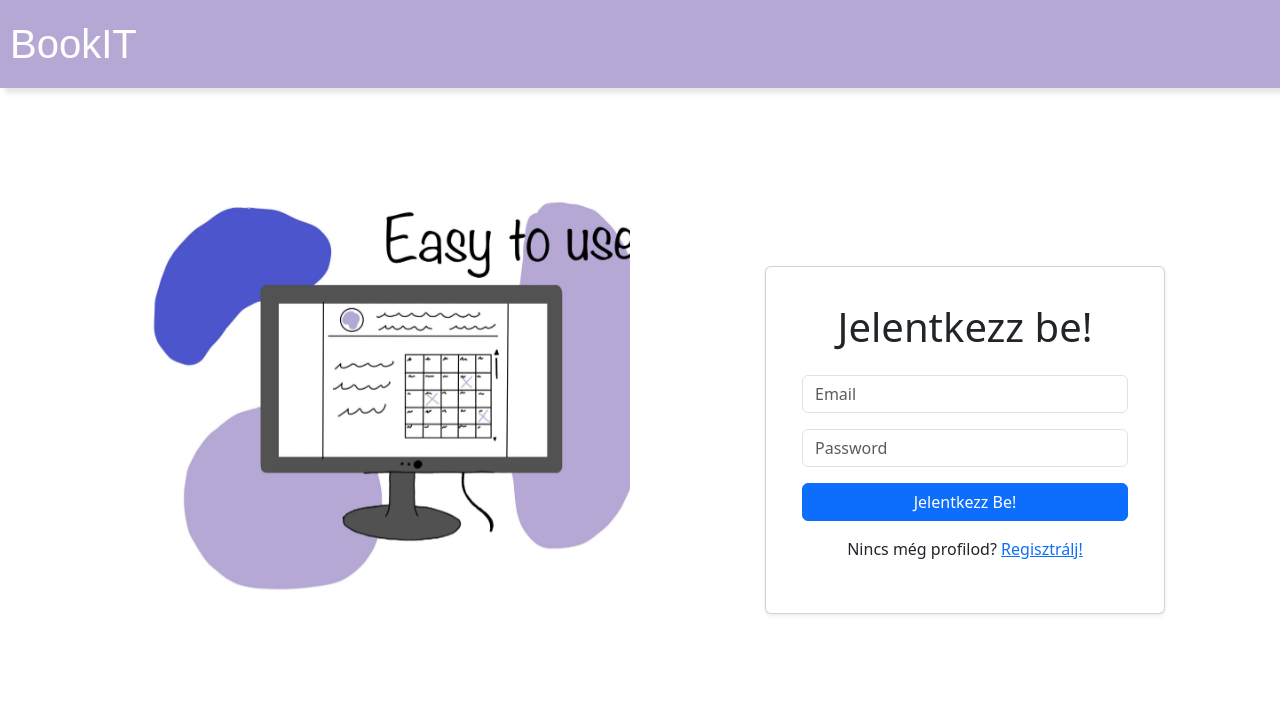
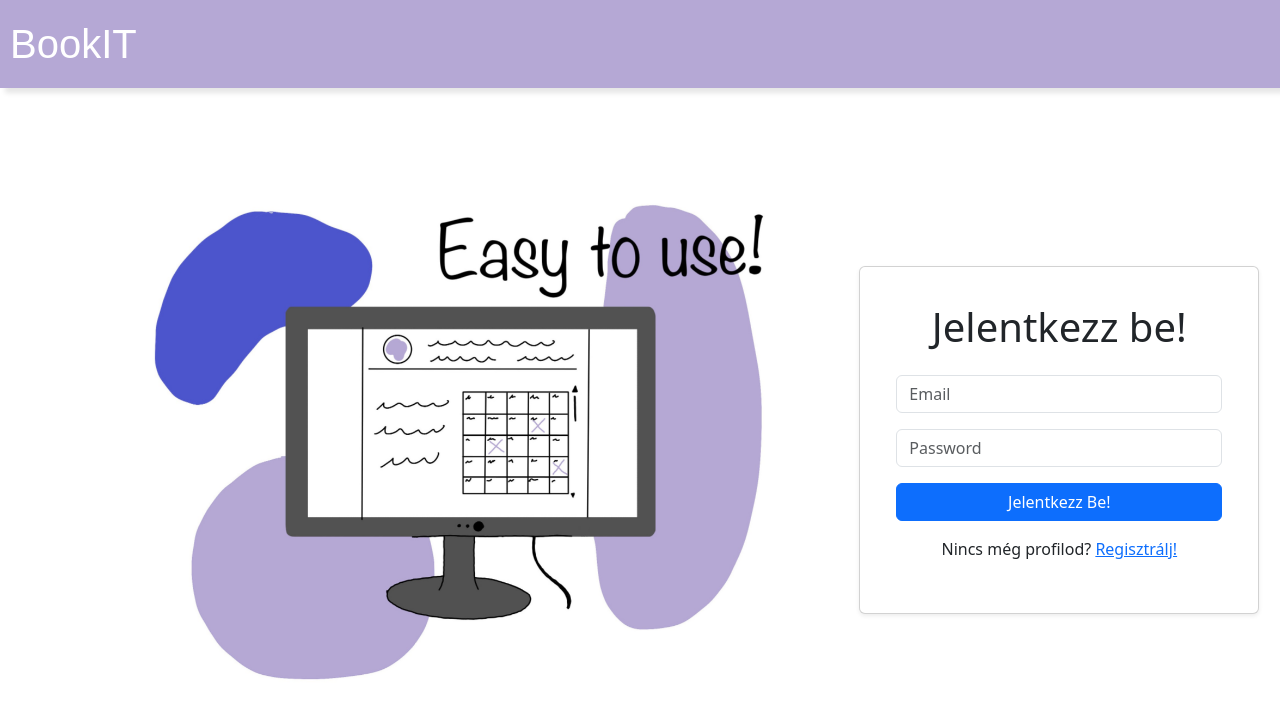
Before and after one commit to Booking-BA-BO/frontend, a React (Vite) app: page /login in a window 1280 px wide. Shown: the top 718 px of the page. Built offline with nearby package versions, Linux system fonts and the light colour scheme.

Commit message:
Login és Register nem mozog ha a Carousel változik (Galery.jsx). Header komponens átszervezve

```diff
--- a/src/App.jsx
+++ b/src/App.jsx
@@ -7,6 +7,7 @@ import { useContext } from "react";
 import { AppContext } from "./Context/AppContext";
 import Welcome from "./pages/Welcome";
 import WelcomeRegister from "./pages/WelcomeRegister";
+import Header from "./components/Header";
 
 export default function App() {
   const { user } = useContext(AppContext);
@@ -14,7 +15,7 @@ export default function App() {
   return (
 
     <BrowserRouter>
-    <div className=''>
+    <Header />
       <Routes>
         <Route path="/" element={<Layout />}>
           <Route index element={user ? <Cards /> : <Welcome />} />
@@ -22,7 +23,6 @@ export default function App() {
           <Route path="/login" element={user ? <Cards /> : <Welcome />} />
         </Route>
       </Routes>
-      </div>
     </BrowserRouter>
   );
 }
--- a/src/components/Galery.jsx
+++ b/src/components/Galery.jsx
@@ -16,7 +16,7 @@ const Gallery = () => {
     }, 2000);
 
     return () => clearInterval(intervalId);
-  }, []);
+  }, [images.length]);
 
   const styles = {
     carouselImage: {
--- a/src/components/Login.jsx
+++ b/src/components/Login.jsx
@@ -33,7 +33,7 @@ export default function Login() {
 
   return (
     <>
-  <div className="container d-flex justify-content-center align-items-center min-vh-100">
+  <div className="container d-flex justify-content-center align-items-center min-vh-100" style={{ display: 'flex', justifyContent: 'space-between', alignItems: 'flex-start' }}>
     <div className="card shadow-sm" style={{ width: '100%', maxWidth: '400px' }}>
       <div className="card-body">
         <h1 className="card-title text-center mb-4">Jelentkezz be!</h1>
@@ -72,6 +72,5 @@ export default function Login() {
     </div>
   </div>
 </>
-
   );
 }
--- a/src/pages/Welcome.jsx
+++ b/src/pages/Welcome.jsx
@@ -1,26 +1,28 @@
-import React from 'react';
-import Galery from '../components/Galery';
-import Login from '../components/Login';
-import Header from '../components/Header';
+import React from "react";
+import Galery from "../components/Galery";
+import Login from "../components/Login";
 
 const Welcome = () => {
-    return(
-<>
-  <div>
-    <Header />
-  </div>
-  <div className="grid-container" style={{ display: 'flex', alignItems: 'stretch' }}>
-  <div className="galery" style={{ flex: 1 }}>
+  return (
+    <div
+      className="d-flex justify-content-between align-items-start"
+      style={{ minHeight: "100vh" }}
+    >
+      <div className="flex-grow-1">
         <Galery />
       </div>
-  <div className="login" style={{ flex: 1 }}>
+      <div
+        className="login-container"
+        style={{
+          width: "500px",
+          minWidth: "250px",
+          position: "sticky",
+          top: "20px",
+        }}
+      >
         <Login />
       </div>
     </div>
-</>
-
-
-
   );
 };
 
--- a/src/pages/WelcomeRegister.jsx
+++ b/src/pages/WelcomeRegister.jsx
@@ -1,25 +1,29 @@
-import React from 'react';
-import Galery from '../components/Galery';
-import Header from '../components/Header';
-import Register from '../components/Register';
+import React from "react";
+import Galery from "../components/Galery";
+import Register from "../components/Register";
 
 const WelcomeRegister = () => {
-    return(
-<>
-  <div>
-    <Header />
-  </div>
-  <div className="d-flex justify-content-between">
-    <div>
-      <Galery />
+  return (
+    <div
+      className="d-flex justify-content-between align-items-start"
+      style={{ minHeight: "100vh" }}
+    >
+      <div className="flex-grow-1">
+        <Galery />
+      </div>
+      <div
+        className="register-container"
+        style={{
+          width: "500px",
+          minWidth: "250px",
+          position: "sticky",
+          top: "20px",
+        }}
+      >
+        <Register />
+      </div>
     </div>
-    <div>
-      <Register />
-    </div>
-  </div>
-</>
-
-    );
+  );
 };
 
 export default WelcomeRegister;
```
Lines whose indentation alone changed are shown as unchanged.
